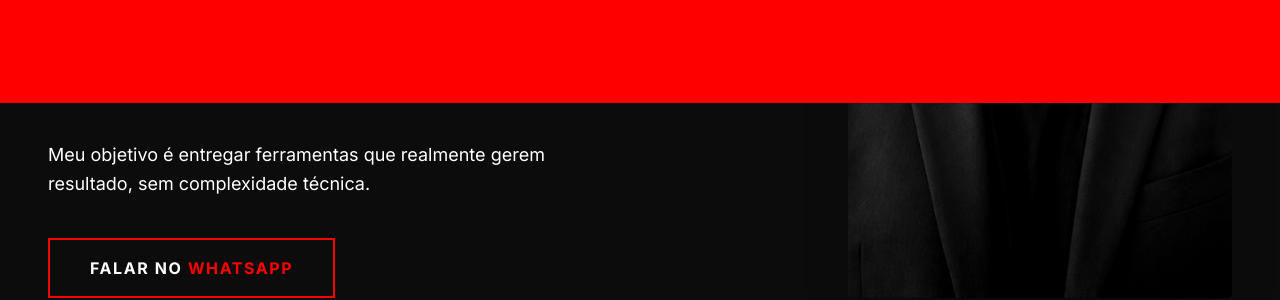
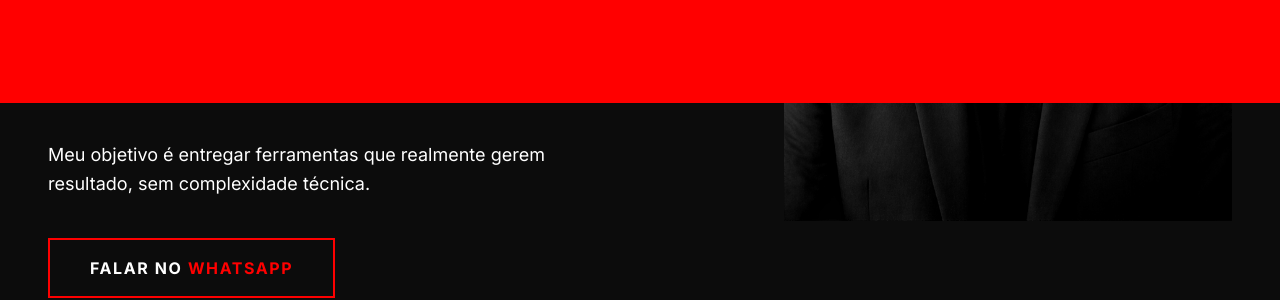
Before and after one commit to jrmacbrandt/J.Roberto, a React (Vite) app: page / in a window 1280 px wide. Shown: the part 1497-1797 px from the top of the page. Built offline with nearby package versions, Linux system fonts and the light colour scheme; a web font is replaced by a local one.

Commit message:
style: adjust about photo proportionally to align with text

```diff
--- a/src/App.tsx
+++ b/src/App.tsx
@@ -348,13 +348,13 @@
             </div>
           </div>
 
-          {/* Coluna Direita: Foto Alinhada (apenas Desktop) */}
-          <div className="about-img hidden lg:block relative max-w-sm ml-auto w-full">
-            <div className="relative z-10 overflow-hidden rounded-sm shadow-2xl h-full">
+          {/* Coluna Direita: Foto Alinhada Proporcionalmente (apenas Desktop) */}
+          <div className="about-img hidden lg:block relative max-w-md ml-auto w-full">
+            <div className="relative z-10 overflow-hidden rounded-sm h-full">
               <img
                 src="/about-profile.png"
                 alt="Sobre Mim"
-                className="grayscale hover:grayscale-0 transition-all duration-700 w-full h-full object-cover object-top brightness-110 contrast-105"
+                className="grayscale hover:grayscale-0 transition-all duration-700 w-full h-full object-contain object-right brightness-110 contrast-105"
               />
             </div>
           </div>
```
